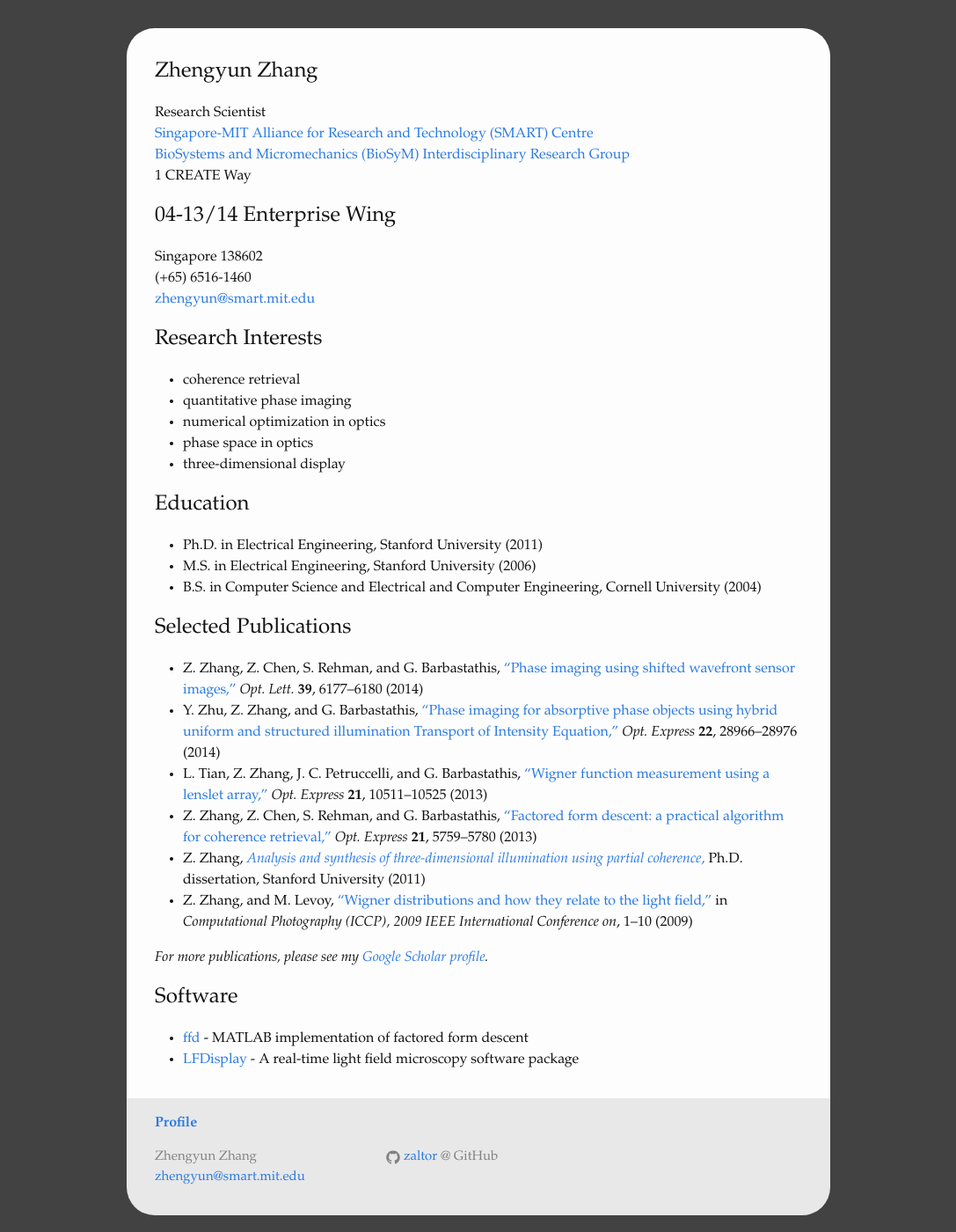
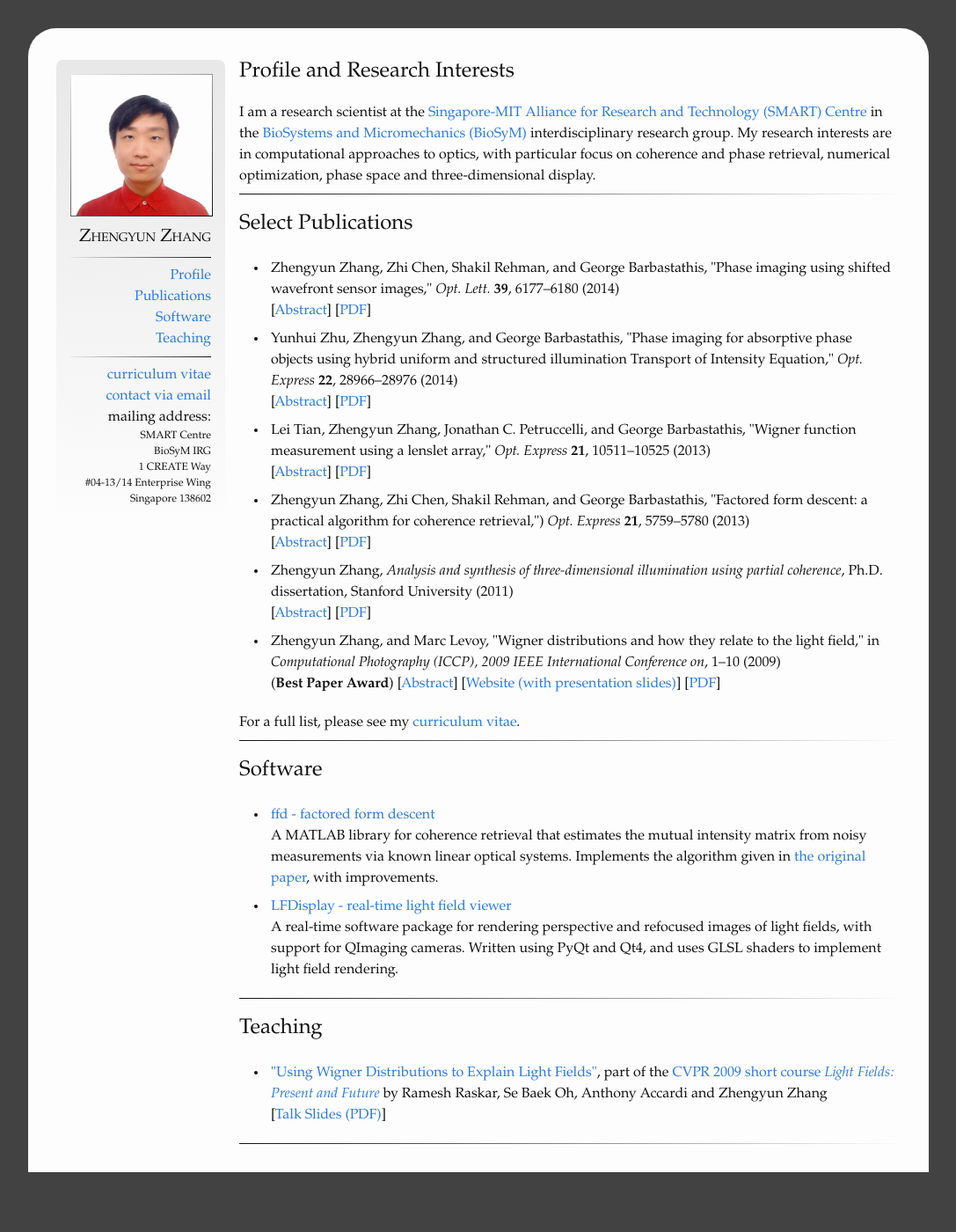
Before and after one commit to zaltor/zaltor.github.io, a Jekyll site: the page built from index.html, in a window 1280 px wide and 1400 px high. Shown: the whole window at 88% size, without its empty margins (96-1183 px from the left). Built offline with Jekyll 4.4.1, drawn with Linux system fonts in a browser that asks for light colours.

Commit message:
new website

```diff
--- /dev/null
+++ b/_layouts/standalone.html
@@ -0,0 +1,32 @@
+<!DOCTYPE html>
+<html>
+
+  <head>
+    <meta charset="utf-8">
+    <meta name="viewport" content="width=device-width initial-scale=1" />
+    <meta http-equiv="X-UA-Compatible" content="IE=edge">
+
+    <title>{% if page.title %}{{ page.title }}{% else %}{{ site.title }}{% endif %}</title>
+    <meta name="description" content="{% if page.description %}{{ page.description }}{% else %}{{ site.description }}{% endif %}">
+
+    <link rel="stylesheet" href="{{ "/css/main.css" | prepend: site.baseurl }}">
+    <link rel="canonical" href="{{ page.url | replace:'index.html','' | prepend: site.baseurl | prepend: site.url }}">
+  </head>
+
+  <body>
+
+    <div class="page-content">
+      <div class="wrapper">
+        <div class="post">
+
+          <article class="post-content">
+            {{ content }}
+          </article>
+
+        </div>
+      </div>
+    </div>
+
+  </body>
+
+</html>
--- a/_sass/_base.scss
+++ b/_sass/_base.scss
@@ -23,8 +23,6 @@ body {
     -webkit-text-size-adjust: 100%;
 }
 
-
-
 /**
  * Set `margin-bottom` to maintain vertical rhythm
  */
@@ -35,8 +33,6 @@ ul, ol, dl, figure,
     margin-bottom: $spacing-unit / 2;
 }
 
-
-
 /**
  * Images
  */
@@ -44,8 +40,6 @@ img {
     max-width: 100%;
     vertical-align: middle;
 }
-
-
 
 /**
  * Figures
@@ -148,23 +142,22 @@ pre {
     }
 }
 
-
-
 /**
  * Wrapper
  */
 .wrapper {
-    max-width: -webkit-calc(800px - (#{$spacing-unit} * 2));
-    max-width:         calc(800px - (#{$spacing-unit} * 2));
+    max-width: -webkit-calc(#{$base-max-width} - (#{$spacing-unit} * 2));
+    max-width:         calc(#{$base-max-width} - (#{$spacing-unit} * 2));
     margin-right: auto;
     margin-left: auto;
+//    margin-left: $spacing-unit;
     padding-right: $spacing-unit;
     padding-left: $spacing-unit;
     @extend %clearfix;
 
     @include media-query($on-laptop) {
-        max-width: -webkit-calc(800px - (#{$spacing-unit}));
-        max-width:         calc(800px - (#{$spacing-unit}));
+        max-width: -webkit-calc(#{$base-max-width} - (#{$spacing-unit}));
+        max-width:         calc(#{$base-max-width} - (#{$spacing-unit}));
         padding-right: $spacing-unit / 2;
         padding-left: $spacing-unit / 2;
     }
--- a/css/main.scss
+++ b/css/main.scss
@@ -6,6 +6,7 @@
 
 
 // Our variables
+$base-max-width:   1024px;
 $base-font-family: "Palatino Linotype", "Book Antiqua", Palatino, serif;
 $base-font-size:   16px;
 $small-font-size:  $base-font-size * 0.875;
@@ -19,6 +20,7 @@ $brand-color:      #2a7ae2;
 
 $grey-color:       #828282;
 $grey-color-light: lighten($grey-color, 40%);
+$grey-color-verylight: lighten($grey-color, 45%);
 $grey-color-dark:  darken($grey-color, 25%);
 
 $on-palm:          600px;
@@ -91,3 +93,92 @@ body {
         text-decoration: none;
     }
 }
+
+hr.section {
+    border: 0;
+    height: 1px;
+    margin-top: $spacing-unit/4;
+    margin-bottom: $spacing-unit/2;
+    background-image: -webkit-linear-gradient(left, $text-color, $background-color);
+    background-image: -moz-linear-gradient(left, $text-color, $background-color);
+    background-image: -ms-linear-gradient(left, $text-color, $background-color);
+    background-image: -o-linear-gradient(left, $text-color, $background-color);
+}
+
+hr.menu {
+    border: 0;
+    height: 1px;
+    margin-top: $spacing-unit/4;
+    margin-bottom: $spacing-unit/4;
+    background-image: -webkit-linear-gradient(left, $grey-color-light, $text-color);
+    background-image: -moz-linear-gradient(left, $grey-color-light, $text-color);
+    background-image: -ms-linear-gradient(left, $grey-color-light, $text-color);
+    background-image: -o-linear-gradient(left, $grey-color-light, $text-color);
+}
+
+div#menu {
+    position: fixed;
+    width: 5*$spacing-unit;
+    margin-top: $spacing-unit/8;
+    margin-right: $spacing-unit/2;
+    padding: $spacing-unit/2;
+    background: $grey-color-light;
+    border-radius: $spacing-unit/4;
+    background-image: -webkit-linear-gradient(top, $grey-color-light, $background-color);
+    background-image: -moz-linear-gradient(top, $grey-color-light, $background-color);
+    background-image: -ms-linear-gradient(top, $grey-color-light, $background-color);
+    background-image: -o-linear-gradient(top, $grey-color-light, $background-color);
+}
+
+div.address {
+    font-size: 75%;
+}
+
+h1.name {
+    font-variant: small-caps;
+    font-size: 125%;
+    padding: 0px;
+    margin: 0px;
+}
+
+div.menuportrait {
+    width: 5*$spacing-unit+2px;
+    height: 5*$spacing-unit+2px;
+    margin-bottom: $spacing-unit/4;
+    background-image: -webkit-linear-gradient(300deg, $grey-color-light, $text-color);
+    background-image: -moz-linear-gradient(300deg, $grey-color-light, $text-color);
+    background-image: -ms-linear-gradient(300deg, $grey-color-light, $text-color);
+    background-image: -o-linear-gradient(300deg, $grey-color-light, $text-color);
+}
+
+div.menuportrait img {
+    width: 5*$spacing-unit;
+    height: 5*$spacing-unit;
+    margin: 1px;
+}
+
+div#menu ul.menu {
+    text-align: right;
+    margin-left: 0px;
+}
+
+div#menu li {
+    display: block;
+}
+
+div#body {
+    padding-left: 6.5*$spacing-unit;
+    height: 100%;
+}
+
+ul.bibliography li {
+    padding: $spacing-unit/8;
+    border-radius: $spacing-unit/8;
+}
+
+ul.bibliography li:hover {
+    background-image: -webkit-linear-gradient(left, $grey-color-verylight, $background-color);
+    background-image: -moz-linear-gradient(left, $grey-color-verylight, $background-color);
+    background-image: -ms-linear-gradient(left, $grey-color-verylight, $background-color);
+    background-image: -o-linear-gradient(left, $grey-color-verylight, $background-color);
+}
--- /dev/null
+++ b/index.html
@@ -0,0 +1,122 @@
+---
+layout: standalone
+title: Zhengyun Zhang
+description: Professional profile for Zhengyun Zhang
+---
+
+<div id="menu">
+<ul class="menu">
+<li><div class="menuportrait"><img src="documents/zhang-portrait.jpg" /></div></li>
+<li><h1 class="name">Zhengyun Zhang</h1><hr class="menu" /></li>
+<li><a href="#">Profile</a></li>
+<li><a href="#publications">Publications</a></li>
+<li><a href="#software">Software</a></li>
+<li><a href="#teaching">Teaching</a><hr class="menu"></li>
+<li><a href="documents/zhengyun-zhang-cv.pdf">curriculum vitae</a></li>
+<li><a href="mailto:{{ site.email }}">contact via email</a></li>
+<li>mailing address:<div class="address">
+SMART Centre<br />
+BioSyM IRG<br />
+1 CREATE Way<br />
+#04-13/14 Enterprise Wing<br />
+Singapore 138602
+</div></li>
+</ul>
+</div>
+
+<div id="body">
+<h1 id="profile">Profile and Research Interests</h1>
+
+I am a research scientist at
+the <a href="http://smart.mit.edu/">Singapore-MIT Alliance for
+Research and Technology (SMART) Centre</a> in
+the <a href="http://smart.mit.edu/research/biosym/biosym.html">BioSystems
+and Micromechanics (BioSyM)</a> interdisciplinary research group.  My
+research interests are in computational approaches to optics, with
+particular focus on coherence and phase retrieval, numerical
+optimization, phase space and three-dimensional display.
+
+<hr class="section" />
+
+<h1 id="publications">Select Publications</h1>
+
+<ul class="bibliography">
+<li>
+<div class="bibentry">
+Zhengyun Zhang, Zhi Chen, Shakil Rehman, and George Barbastathis, "Phase imaging using shifted wavefront sensor images," <em>Opt. Lett.</em> <strong>39</strong>, 6177&ndash;6180 (2014)
+</div>
+<div class="links">
+[<a href="https://www.osapublishing.org/ol/abstract.cfm?uri=ol-39-21-6177">Abstract</a>]
+[<a href="documents/zhang-2014-shifted-wavefront-sensor-phase-imaging.pdf">PDF</a>]
+</div></li>
+<li>
+<div class="bibentry">
+Yunhui Zhu, Zhengyun Zhang, and George Barbastathis, "Phase imaging for absorptive phase objects using hybrid uniform and structured illumination Transport of Intensity Equation," <em>Opt. Express</em> <strong>22</strong>, 28966&ndash;28976 (2014)
+</div>
+<div class="links">
+[<a href="https://www.osapublishing.org/oe/abstract.cfm?uri=oe-22-23-28966">Abstract</a>]
+[<a href="documents/zhu-2014-absorptive-phase-objects-hybrid-imaging.pdf">PDF</a>]
+</div></li>
+<li>
+<div class="bibentry">
+Lei Tian, Zhengyun Zhang, Jonathan C. Petruccelli, and George Barbastathis, "Wigner function measurement using a lenslet array," <em>Opt. Express</em> <strong>21</strong>, 10511&ndash;10525 (2013)
+</div>
+<div class="links">
+[<a href="https://www.osapublishing.org/oe/abstract.cfm?uri=oe-21-9-10511">Abstract</a>]
+[<a href="documents/tian-2013-wigner-lens-array.pdf">PDF</a>]
+</div></li>
+<li id="ffd">
+<div class="bibentry">
+Zhengyun Zhang, Zhi Chen, Shakil Rehman, and George Barbastathis, "Factored form descent: a practical algorithm for coherence retrieval,") <em>Opt. Express</em> <strong>21</strong>, 5759&ndash;5780 (2013)</div>
+<div class="links">
+[<a href="https://www.osapublishing.org/oe/abstract.cfm?uri=oe-21-5-5759">Abstract</a>]
+[<a href="documents/zhang-2013-factored-form-descent.pdf">PDF</a>]
+</div></li>
+<li>
+<div class="bibentry">
+Zhengyun Zhang, <em>Analysis and synthesis of three-dimensional illumination using partial coherence</em>, Ph.D. dissertation, Stanford University (2011)
+<div class="links">
+[<a href="http://purl.stanford.edu/vn229hj9775">Abstract</a>]
+[<a href="documents/zhang-thesis-20110825-augmented.pdf">PDF</a>]
+</div></li>
+<li>
+<div class="bibentry">
+Zhengyun Zhang, and Marc Levoy, "Wigner distributions and how they relate to the light field," in <em>Computational Photography (ICCP), 2009 IEEE International Conference on</em>, 1&ndash;10 (2009)
+<div class="links">
+(<strong>Best Paper Award</strong>) [<a href="http://ieeexplore.ieee.org/stamp/stamp.jsp?tp=&arnumber=5559007&isnumber=5559002">Abstract</a>]
+[<a href="http://graphics.stanford.edu/papers/lfwigner/">Website (with presentation slides)</a>]
+[<a href="documents/zhang-2009-light-field-wigner.pdf">PDF</a>]
+</div></li>
+</ul>
+
+For a full list, please see my <a href="documents/zhengyun-zhang-cv.pdf">curriculum vitae</a>.
+
+<hr class="section" />
+
+<h1 id="software">Software</h1>
+
+<ul class="bibliography">
+<li>
+<div class="bibentry">
+<a href="http://github.com/zaltor/ffd">ffd - factored form descent</a></div>
+<div class="abstract">A MATLAB library for coherence retrieval that estimates the mutual intensity matrix from noisy measurements via known linear optical systems.  Implements the algorithm given in <a href="#ffd">the original paper</a>, with improvements.
+</div></li>
+<li>
+<div class="bibentry">
+<a href="http://graphics.stanford.edu/software/LFDisplay">LFDisplay - real-time light field viewer</a></div>
+<div class="abstract">A real-time software package for rendering perspective and refocused images of light fields, with support for QImaging cameras.  Written using PyQt and Qt4, and uses GLSL shaders to implement light field rendering.</div></li>
+</ul>
+
+<hr class="section" />
+
+<h1 id="teaching">Teaching</h1>
+
+<ul class="bibliography">
+<li><div class="bibentry"><a href="https://web.archive.org/web/20110308055632/http://scripts.mit.edu/~raskar/lightfields/index.php?title=Main_Page#Using_Wigner_Distributions_to_Explain_Light_Fields:_Zhengyun_Zhang">"Using Wigner Distributions to Explain Light Fields"</a>, part of the <a href="http://tab.computer.org/pamitc/archive/cvpr2009/call-for-short-courses.html">CVPR 2009 short course</a> <a href="https://web.archive.org/web/20110308055632/http://scripts.mit.edu/~raskar/lightfields/index.php?title=Main_Page"><em>Light Fields: Present and Future</em></a> by Ramesh Raskar, Se Baek Oh, Anthony Accardi and Zhengyun Zhang</div>
+<div class="links">[<a href="documents/zhang-2009-cvpr-talk-slides.pdf">Talk Slides (PDF)</a>]</div>
+</li>
+</ul>
+
+<hr class="section" />
+
+</div>
--- a/index.md
+++ /dev/null
@@ -1,49 +0,0 @@
----
-layout: page
-title: Profile
----
-
-Zhengyun Zhang
-==============
-Research Scientist
-[Singapore-MIT Alliance for Research and Technology (SMART) Centre](http://smart.mit.edu/)
-[BioSystems and Micromechanics (BioSyM) Interdisciplinary Research Group](http://smart.mit.edu/research/biosym/biosym.html)
-1 CREATE Way
-#04-13/14 Enterprise Wing
-Singapore 138602
-(+65) 6516-1460
-[zhengyun@smart.mit.edu](mailto:zhengyun@smart.mit.edu)
-
-Research Interests
-==================
-
- * coherence retrieval
- * quantitative phase imaging
- * numerical optimization in optics
- * phase space in optics
- * three-dimensional display
-
-Education
-=========
-
- * Ph.D. in Electrical Engineering, Stanford University (2011)
- * M.S. in Electrical Engineering, Stanford University (2006)
- * B.S. in Computer Science and Electrical and Computer Engineering, Cornell University (2004)
-
-Selected Publications
-=====================
-
- * Z. Zhang, Z. Chen, S. Rehman, and G. Barbastathis, ["Phase imaging using shifted wavefront sensor images,"](https://www.osapublishing.org/ol/abstract.cfm?uri=ol-39-21-6177) *Opt. Lett.* **39**, 6177--6180 (2014)
- * Y. Zhu, Z. Zhang, and G. Barbastathis, ["Phase imaging for absorptive phase objects using hybrid uniform and structured illumination Transport of Intensity Equation,"](https://www.osapublishing.org/oe/abstract.cfm?uri=oe-22-23-28966) *Opt. Express* **22**, 28966--28976 (2014)
- * L. Tian, Z. Zhang, J. C. Petruccelli, and G. Barbastathis, ["Wigner function measurement using a lenslet array,"](https://www.osapublishing.org/oe/abstract.cfm?uri=oe-21-9-10511) *Opt. Express* **21**, 10511--10525 (2013)
- * Z. Zhang, Z. Chen, S. Rehman, and G. Barbastathis, ["Factored form descent: a practical algorithm for coherence retrieval,"](https://www.osapublishing.org/oe/abstract.cfm?uri=oe-21-5-5759) *Opt. Express* **21**, 5759--5780 (2013)
- * Z. Zhang, [*Analysis and synthesis of three-dimensional illumination using partial coherence*,](http://purl.stanford.edu/vn229hj9775) Ph.D. dissertation, Stanford University (2011)
- * Z. Zhang, and M. Levoy, ["Wigner distributions and how they relate to the light field,"](http://ieeexplore.ieee.org/stamp/stamp.jsp?tp=&arnumber=5559007&isnumber=5559002) in *Computational Photography (ICCP), 2009 IEEE International Conference on*, 1--10 (2009)
-
-*For more publications, please see my [Google Scholar profile](https://scholar.google.com/citations?user=0Eo626QAAAAJ).*
-
-Software
-========
-
- * [ffd](https://github.com/zaltor/ffd) - MATLAB implementation of factored form descent
- * [LFDisplay](http://graphics.stanford.edu/software/LFDisplay) - A real-time light field microscopy software package
```
Also changed, not shown: documents/zhang-portrait.jpg (added), 8 other files.
